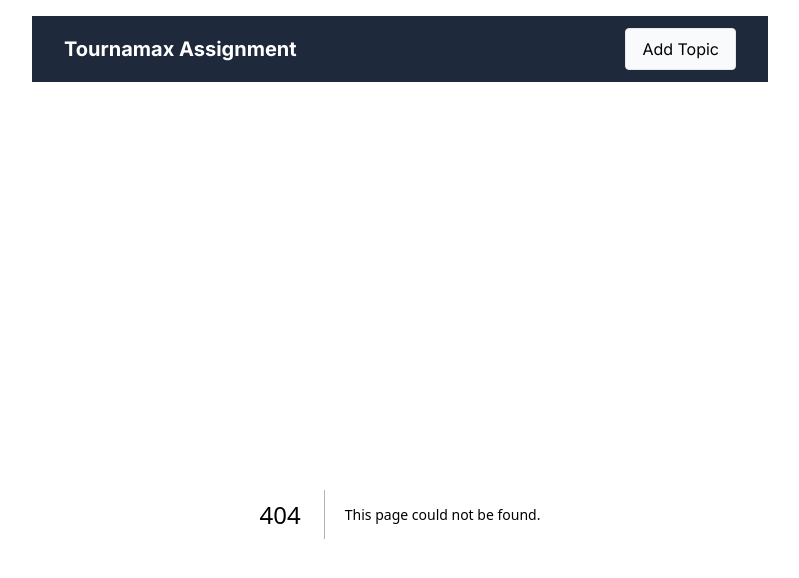
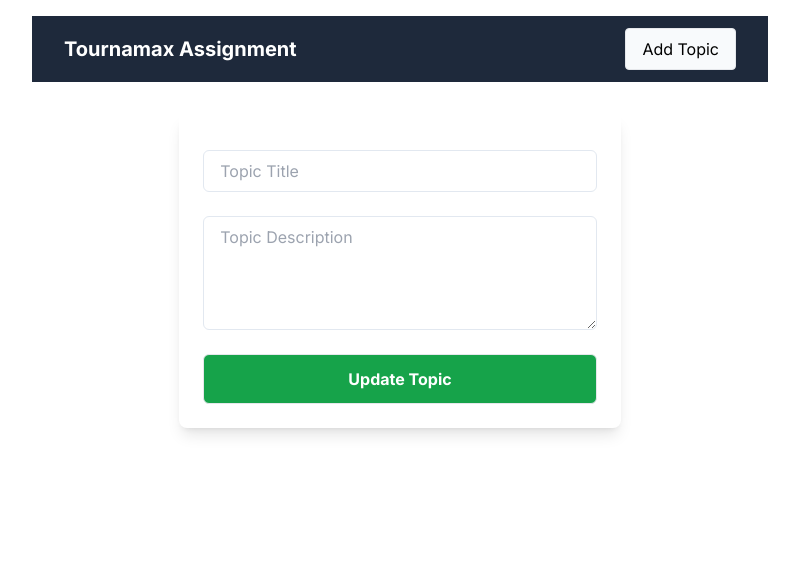
Before and after one commit to rifat-sarker/tournamax, a Next.js app: page /editTopic in a window 1280 px wide. Before the commit this address had no page. Shown: the top 578 px of the page, without its empty margins (240-1039 px from the left). Built offline with nearby package versions, Linux system fonts and the light colour scheme.

Commit message:
update topic

```diff
--- /dev/null
+++ b/app/editTopic/page.jsx
@@ -0,0 +1,5 @@
+import EditTopic from "@/components/EditTopic";
+
+export default function EditTopicForm() {
+  return <EditTopic />;
+}
--- /dev/null
+++ b/components/EditTopic.jsx
@@ -0,0 +1,22 @@
+export default function EditTopic() {
+  return (
+    <div>
+      <form className="flex flex-col w-[60%]  rounded-lg p-6 shadow-lg mx-auto gap-3">
+        <input
+          className="border rounded-md w-full px-4 py-2 my-3 border-slate-200"
+          type="text"
+          placeholder="Topic Title"
+        />
+        <textarea
+          rows={4}
+          className="border rounded-md w-full px-4 py-2 mb-3 border-slate-200"
+          type="text"
+          placeholder="Topic Description"
+        />
+        <button className="border bg-green-600 font-bold text-white px-6 py-3 rounded-md">
+          Update Topic
+        </button>
+      </form>
+    </div>
+  );
+}
```
